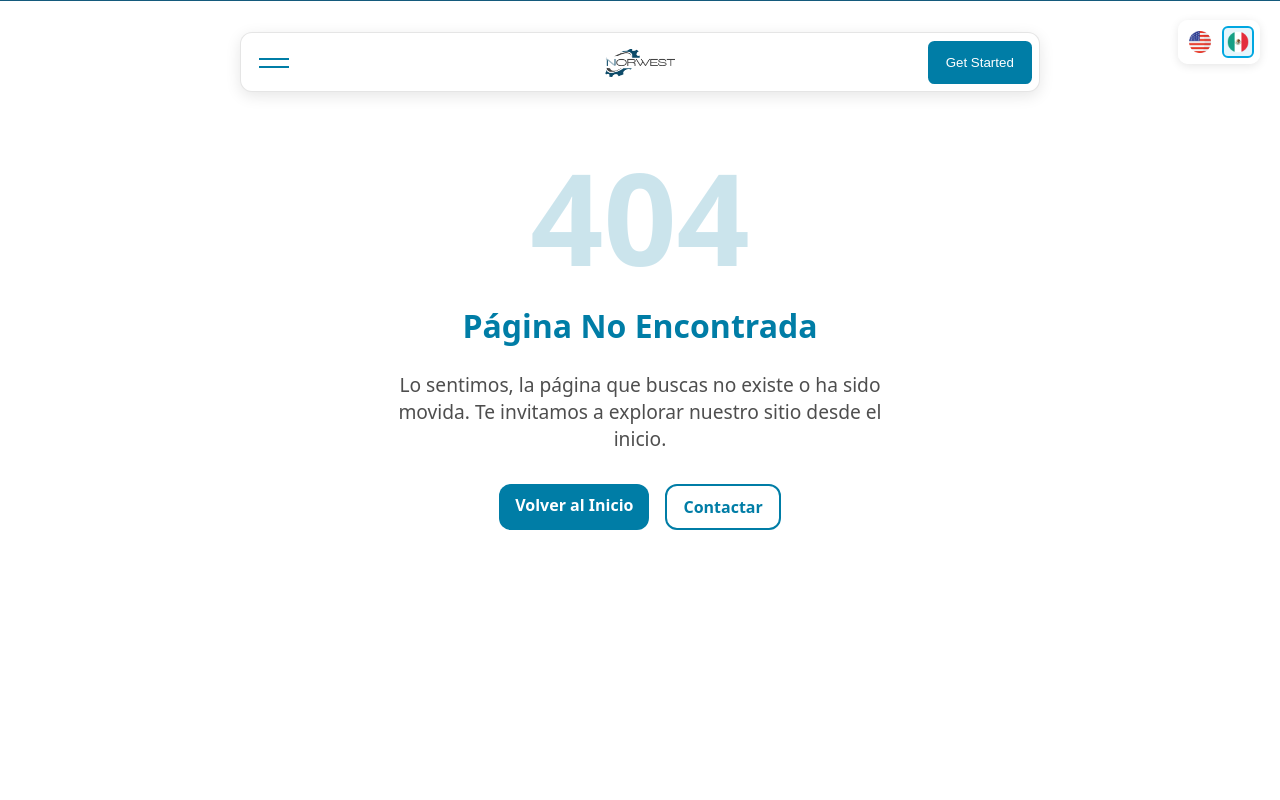
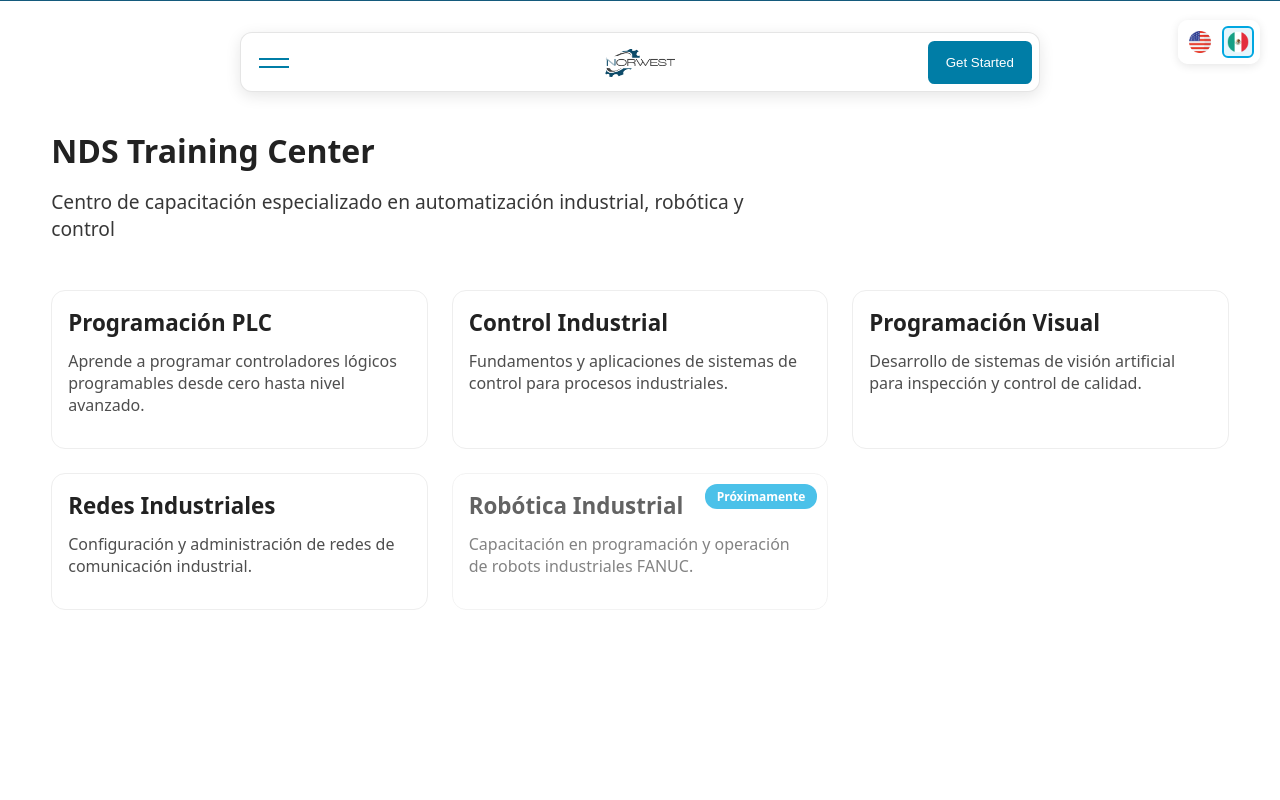
Before and after one commit to jmirandaf/norwestds, a React (Vite) app: page /training in a window 1280 px wide. Shown: the top 800 px of the page. Built offline with nearby package versions, Linux system fonts and the light colour scheme.

Commit message:
Add i18n to all pages, create NDS Training Center page with 5 courses

```diff
--- a/src/App.jsx
+++ b/src/App.jsx
@@ -5,6 +5,7 @@ import Services from './pages/Services.jsx'
 import Projects from './pages/Projects.jsx'
 import About from './pages/About.jsx'
 import Contact from './pages/Contact.jsx'
+import TrainingCenter from './pages/TrainingCenter.jsx'
 import NotFound from './pages/NotFound.jsx';
 
 export default function App() {
@@ -16,6 +17,7 @@ export default function App() {
         <Route path="/projects" element={<Projects />} />
         <Route path="/about" element={<About />} />
         <Route path="/contact" element={<Contact />} />
+        <Route path="/training" element={<TrainingCenter />} />
         <Route path="*" element={<NotFound />} />
       </Routes>
     </MainLayout>
--- a/src/components/Navbar.jsx
+++ b/src/components/Navbar.jsx
@@ -30,7 +30,8 @@ export default function Navbar() {
       textColor: "#00A7E1", // brand-light-blue
       links: [
         { label: t('nav.servicesRobotics'), ariaLabel: "Robotics Services", href: "/services#robotics" },
-        { label: t('nav.servicesQuality'), ariaLabel: "Quality Control", href: "/services#quality" }
+        { label: t('nav.servicesQuality'), ariaLabel: "Quality Control", href: "/services#quality" },
+        { label: t('nav.servicesTraining'), ariaLabel: "Training Center", href: "/training" }
       ]
     }
   ]
--- a/src/locales/en.json
+++ b/src/locales/en.json
@@ -9,6 +9,7 @@
     "services": "Services",
     "servicesRobotics": "Robotics",
     "servicesQuality": "Quality Control",
+    "servicesTraining": "Training Center",
     "getStarted": "Get Started"
   },
   "home": {
@@ -69,5 +70,54 @@
     "ctaText": "Discover how we can help you achieve your goals",
     "ctaConsult": "Request consultation",
     "ctaSuccess": "View success stories"
+  },
+  "about": {
+    "title": "About Us",
+    "lead": "We are an engineering team specialized in systems integration and industrial automation",
+    "teamTitle": "Our Team"
+  },
+  "services": {
+    "title": "Services",
+    "service1": "Industrial Automation",
+    "service1Desc": "Implementation of control and automation systems to optimize industrial processes and improve operational efficiency.",
+    "service2": "Control Systems",
+    "service2Desc": "Design and integration of advanced control systems to efficiently supervise and manage industrial processes.",
+    "service3": "Robotics",
+    "service3Desc": "Development and implementation of customized robotic solutions to automate repetitive tasks and improve productivity.",
+    "service4": "PLC Programming",
+    "service4Desc": "Programming and configuration of programmable logic controllers (PLC) to automate complex industrial processes.",
+    "service5": "HMI/SCADA",
+    "service5Desc": "Design and implementation of human-machine interfaces (HMI) and supervisory control and data acquisition (SCADA) systems for efficient supervision.",
+    "service6": "Electrical Design",
+    "service6Desc": "Design and development of electrical systems for industrial projects, ensuring compliance with regulations and standards.",
+    "service7": "System Integration",
+    "service7Desc": "Integration of various systems and technologies to create cohesive solutions that optimize industrial operations.",
+    "service8": "Maintenance & Support",
+    "service8Desc": "Preventive and corrective maintenance services to ensure optimal operation of automated systems."
+  },
+  "projects": {
+    "title": "Projects"
+  },
+  "contact": {
+    "title": "Contact",
+    "lead": "Ready to automate? Tell us about your project and we'll respond within the next 24 business hours.",
+    "office": "Office",
+    "phone": "Phone",
+    "email": "Email"
+  },
+  "training": {
+    "title": "NDS Training Center",
+    "lead": "Specialized training center in industrial automation, robotics and control",
+    "course1": "PLC Programming",
+    "course1Desc": "Learn to program programmable logic controllers from beginner to advanced level.",
+    "course2": "Industrial Control",
+    "course2Desc": "Fundamentals and applications of control systems for industrial processes.",
+    "course3": "Vision Programming",
+    "course3Desc": "Development of artificial vision systems for inspection and quality control.",
+    "course4": "Industrial Networks",
+    "course4Desc": "Configuration and administration of industrial communication networks.",
+    "course5": "Industrial Robotics",
+    "course5Desc": "Training in programming and operation of FANUC industrial robots.",
+    "comingSoon": "Coming Soon"
   }
 }
--- a/src/locales/es.json
+++ b/src/locales/es.json
@@ -9,6 +9,7 @@
     "services": "Services",
     "servicesRobotics": "Robótica",
     "servicesQuality": "Control de Calidad",
+    "servicesTraining": "Training Center",
     "getStarted": "Get Started"
   },
   "home": {
@@ -69,5 +70,54 @@
     "ctaText": "Descubre cómo podemos ayudarte a alcanzar tus objetivos",
     "ctaConsult": "Solicitar consultoría",
     "ctaSuccess": "Ver casos de éxito"
+  },
+  "about": {
+    "title": "Sobre Nosotros",
+    "lead": "Somos un equipo de ingeniería especializado en integración de sistemas y automatización industrial",
+    "teamTitle": "Nuestro Equipo"
+  },
+  "services": {
+    "title": "Servicios",
+    "service1": "Automatización Industrial",
+    "service1Desc": "Implementación de sistemas de control y automatización para optimizar procesos industriales y mejorar la eficiencia operativa.",
+    "service2": "Sistemas de Control",
+    "service2Desc": "Diseño e integración de sistemas de control avanzados para supervisar y gestionar procesos industriales de manera eficiente.",
+    "service3": "Robótica",
+    "service3Desc": "Desarrollo e implementación de soluciones robóticas personalizadas para automatizar tareas repetitivas y mejorar la productividad.",
+    "service4": "Programación PLC",
+    "service4Desc": "Programación y configuración de controladores lógicos programables (PLC) para automatizar procesos industriales complejos.",
+    "service5": "HMI/SCADA",
+    "service5Desc": "Diseño e implementación de interfaces hombre-máquina (HMI) y sistemas de control y adquisición de datos (SCADA) para una supervisión eficiente.",
+    "service6": "Diseño Eléctrico",
+    "service6Desc": "Diseño y desarrollo de sistemas eléctricos para proyectos industriales, asegurando cumplimiento con normativas y estándares.",
+    "service7": "Integración de Sistemas",
+    "service7Desc": "Integración de diversos sistemas y tecnologías para crear soluciones cohesivas que optimicen las operaciones industriales.",
+    "service8": "Mantenimiento y Soporte",
+    "service8Desc": "Servicios de mantenimiento preventivo y correctivo para asegurar el funcionamiento óptimo de los sistemas automatizados."
+  },
+  "projects": {
+    "title": "Proyectos"
+  },
+  "contact": {
+    "title": "Contacto",
+    "lead": "¿Listo para automatizar? Cuéntanos sobre tu proyecto y te responderemos dentro de las siguientes 24 horas hábiles.",
+    "office": "Oficina",
+    "phone": "Teléfono",
+    "email": "Email"
+  },
+  "training": {
+    "title": "NDS Training Center",
+    "lead": "Centro de capacitación especializado en automatización industrial, robótica y control",
+    "course1": "Programación PLC",
+    "course1Desc": "Aprende a programar controladores lógicos programables desde cero hasta nivel avanzado.",
+    "course2": "Control Industrial",
+    "course2Desc": "Fundamentos y aplicaciones de sistemas de control para procesos industriales.",
+    "course3": "Programación Visual",
+    "course3Desc": "Desarrollo de sistemas de visión artificial para inspección y control de calidad.",
+    "course4": "Redes Industriales",
+    "course4Desc": "Configuración y administración de redes de comunicación industrial.",
+    "course5": "Robótica Industrial",
+    "course5Desc": "Capacitación en programación y operación de robots industriales FANUC.",
+    "comingSoon": "Próximamente"
   }
 }
--- a/src/pages/About.jsx
+++ b/src/pages/About.jsx
@@ -1,8 +1,10 @@
+import { useTranslation } from 'react-i18next';
 import useMeta from '../hooks/useMeta'
 
 import PageLayout from '../layout/PageLayout';
 
 export default function About() {
+  const { t } = useTranslation();
   useMeta({
     title: "Nosotros | Norwest DS",
     description: "Equipo multidisciplinario con enfoque en resultados.",
@@ -35,9 +37,9 @@ export default function About() {
   return (
     <PageLayout>
       <section className="container">
-        <h1 className="section__title" style={{marginTop: 32}}>Sobre Nosotros</h1>
+        <h1 className="section__title" style={{marginTop: 32}}>{t('about.title')}</h1>
         <p className="section__lead">
-          Somos un equipo de ingeniería especializado en integración de sistemas y automatización industrial,
+          {t('about.lead')},
           comprometidos con la excelencia técnica y la innovación.
         </p>
 
--- a/src/pages/Contact.jsx
+++ b/src/pages/Contact.jsx
@@ -1,8 +1,10 @@
+import { useTranslation } from 'react-i18next';
 import useMeta from '../hooks/useMeta'
 import PageLayout from '../layout/PageLayout';
 import ContactForm from '../components/ContactForm';
 
 export default function Contact() {
+  const { t } = useTranslation();
   useMeta({
     title: "Contacto | Norwest DS",
     description: "Cuéntanos tu reto y lo convertimos en solución.",
@@ -30,9 +32,9 @@ export default function Contact() {
   return (
     <PageLayout>
       <section className="container pad">
-        <h1 className="section__title">Contacto</h1>
+        <h1 className="section__title">{t('contact.title')}</h1>
         <p className="section__lead">
-          ¿Listo para automatizar? Cuéntanos sobre tu proyecto y te responderemos dentro de las siguientes 24 horas hábiles.
+          {t('contact.lead')}
         </p>
 
         <div style={{
--- a/src/pages/Projects.jsx
+++ b/src/pages/Projects.jsx
@@ -1,8 +1,10 @@
+import { useTranslation } from 'react-i18next';
 import useMeta from '../hooks/useMeta'
 
 import PageLayout from '../layout/PageLayout';
 
 export default function Projects() {
+  const { t } = useTranslation();
   useMeta({
     title: "Proyectos | Norwest DS",
     description: "Casos reales de integración y automatización.",
--- a/src/pages/Services.jsx
+++ b/src/pages/Services.jsx
@@ -1,8 +1,10 @@
+import { useTranslation } from 'react-i18next';
 import useMeta from "../hooks/useMeta";
 
 import PageLayout from '../layout/PageLayout';
 
 export default function Services() {
+    const { t } = useTranslation();
     useMeta({
         title: "Services - Norwest",
         description: "Explore the range of services offered by Norwest, including construction management, design-build, general contracting, and pre-construction consulting.",
@@ -11,25 +13,25 @@ export default function Services() {
 
 
     const items = [
-        { t:"Industrial Automation", d: "Implementación de sistemas de control y automatización para optimizar procesos industriales y mejorar la eficiencia operativa." },
-        { t:"Control Systems", d: "Diseño e integración de sistemas de control avanzados para supervisar y gestionar procesos industriales de manera eficiente." },
-        { t:"Robotics", d: "Desarrollo e implementación de soluciones robóticas personalizadas para automatizar tareas repetitivas y mejorar la productividad." },
-        { t:"PLC Programming", d: "Programación y configuración de controladores lógicos programables (PLC) para automatizar procesos industriales complejos." },
-        { t:"HMI/SCADA", d: "Diseño e implementación de interfaces hombre-máquina (HMI) y sistemas de control y adquisición de datos (SCADA) para una supervisión eficiente." },
-        { t:"Electrical Design", d: "Diseño y desarrollo de sistemas eléctricos para proyectos industriales, asegurando cumplimiento con normativas y estándares." },
-        { t:"System Integration", d: "Integración de diversos sistemas y tecnologías para crear soluciones cohesivas que optimicen las operaciones industriales." },
-        { t:"Maintenance & Support", d: "Servicios de mantenimiento preventivo y correctivo para asegurar el funcionamiento óptimo de los sistemas automatizados." },
+        { title: t('services.service1'), desc: t('services.service1Desc') },
+        { title: t('services.service2'), desc: t('services.service2Desc') },
+        { title: t('services.service3'), desc: t('services.service3Desc') },
+        { title: t('services.service4'), desc: t('services.service4Desc') },
+        { title: t('services.service5'), desc: t('services.service5Desc') },
+        { title: t('services.service6'), desc: t('services.service6Desc') },
+        { title: t('services.service7'), desc: t('services.service7Desc') },
+        { title: t('services.service8'), desc: t('services.service8Desc') },
     ];
 
     return (
         <PageLayout>
             <section className="container pad">
-                <h1>Servicios</h1>
+                <h1>{t('services.title')}</h1>
                 <div className="grid">
                     {items.map((x,i)=>(
                     <div className="card" key={i}>
-                        <h3>{x.t}</h3>
-                        <p>{x.d}</p>
+                        <h3>{x.title}</h3>
+                        <p>{x.desc}</p>
                     </div>
                     ))}
                 </div>
--- /dev/null
+++ b/src/pages/TrainingCenter.jsx
@@ -0,0 +1,60 @@
+import { useTranslation } from 'react-i18next';
+import useMeta from '../hooks/useMeta';
+import PageLayout from '../layout/PageLayout';
+
+export default function TrainingCenter() {
+  const { t } = useTranslation();
+
+  useMeta({
+    title: "NDS Training Center | Norwest DS",
+    description: "Centro de capacitación en automatización industrial",
+    url: "https://norwestds.com/training"
+  });
+
+  return (
+    <PageLayout>
+      <section className="container pad">
+        <h1 className="section__title">{t('training.title')}</h1>
+        <p className="section__lead">
+          {t('training.lead')}
+        </p>
+
+        <div className="grid" style={{marginTop: 48, gap: 24, gridTemplateColumns: 'repeat(auto-fit, minmax(300px, 1fr))'}}>
+          <article className="card">
+            <h3 className="card__title">{t('training.course1')}</h3>
+            <p className="card__text">{t('training.course1Desc')}</p>
+          </article>
+          <article className="card">
+            <h3 className="card__title">{t('training.course2')}</h3>
+            <p className="card__text">{t('training.course2Desc')}</p>
+          </article>
+          <article className="card">
+            <h3 className="card__title">{t('training.course3')}</h3>
+            <p className="card__text">{t('training.course3Desc')}</p>
+          </article>
+          <article className="card">
+            <h3 className="card__title">{t('training.course4')}</h3>
+            <p className="card__text">{t('training.course4Desc')}</p>
+          </article>
+          <article className="card" style={{opacity: 0.7, position: 'relative'}}>
+            <span style={{
+              position: 'absolute',
+              top: '10px',
+              right: '10px',
+              backgroundColor: '#00A7E1',
+              color: 'white',
+              padding: '4px 12px',
+              borderRadius: '12px',
+              fontSize: '12px',
+              fontWeight: 'bold'
+            }}>
+              {t('training.comingSoon')}
+            </span>
+            <h3 className="card__title">{t('training.course5')}</h3>
+            <p className="card__text">{t('training.course5Desc')}</p>
+          </article>
+        </div>
+      </section>
+    </PageLayout>
+  );
+}
```
